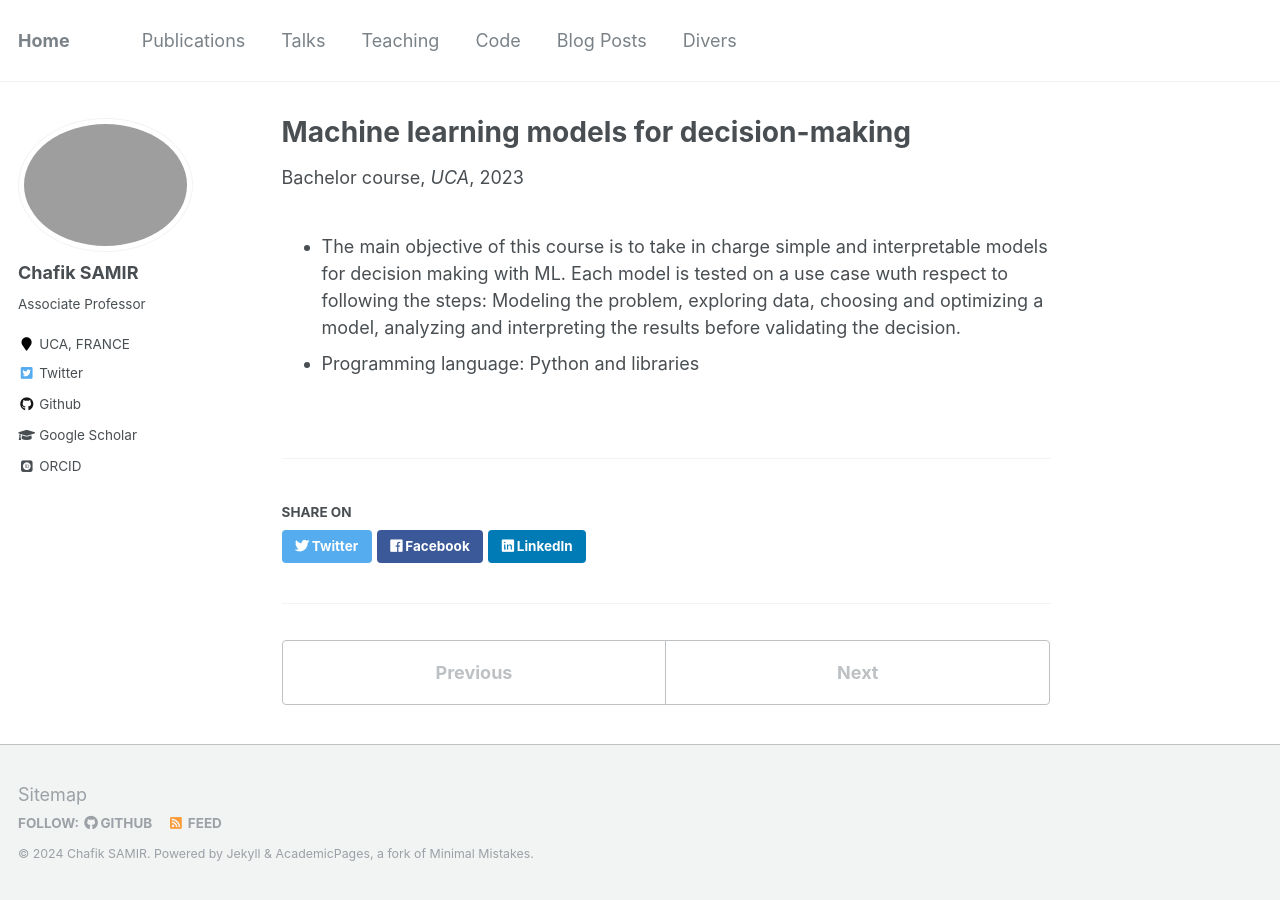
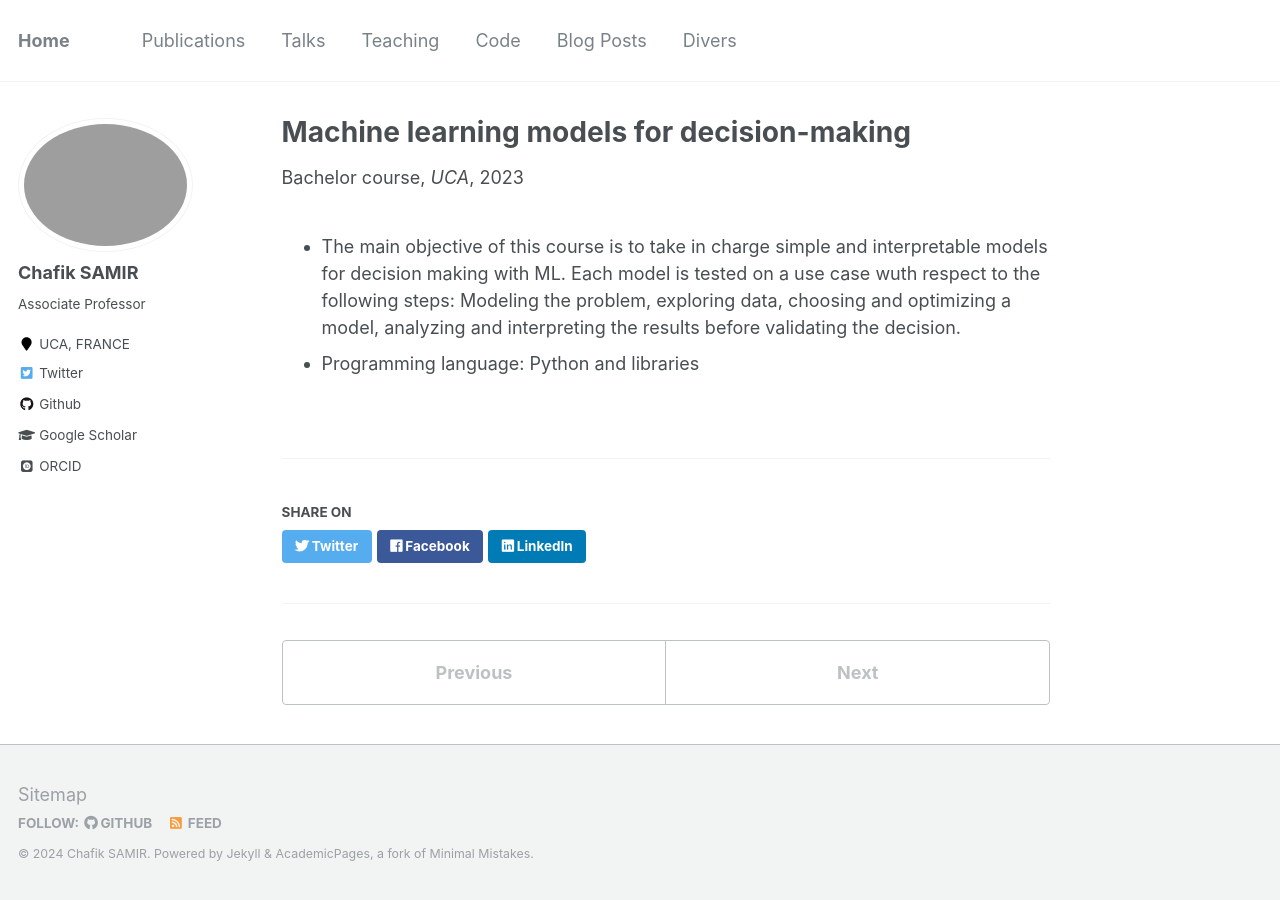
Before and after one commit to Chsamir/chsamir.github.io, a Jekyll site: the page built from _teaching/2023-winter-teaching.md, in a window 1280 px wide. Built offline with Jekyll 4.4.1, drawn with Linux system fonts in a browser that asks for light colours; some web fonts are replaced.

```diff
--- a/_teaching/2023-winter-teaching.md
+++ b/_teaching/2023-winter-teaching.md
@@ -8,5 +8,5 @@ date: 2023-09-01
 location: "France"
 ---
 
-- The main objective of this course is to take in charge simple and interpretable models for decision making with ML. Each model is tested on a use case wuth respect to following the steps: Modeling the problem, exploring data, choosing and optimizing a model, analyzing and interpreting the results before validating the decision.
+- The main objective of this course is to take in charge simple and interpretable models for decision making with ML. Each model is tested on a use case wuth respect to the following steps: Modeling the problem, exploring data, choosing and optimizing a model, analyzing and interpreting the results before validating the decision.
 - Programming language: Python and libraries
```
